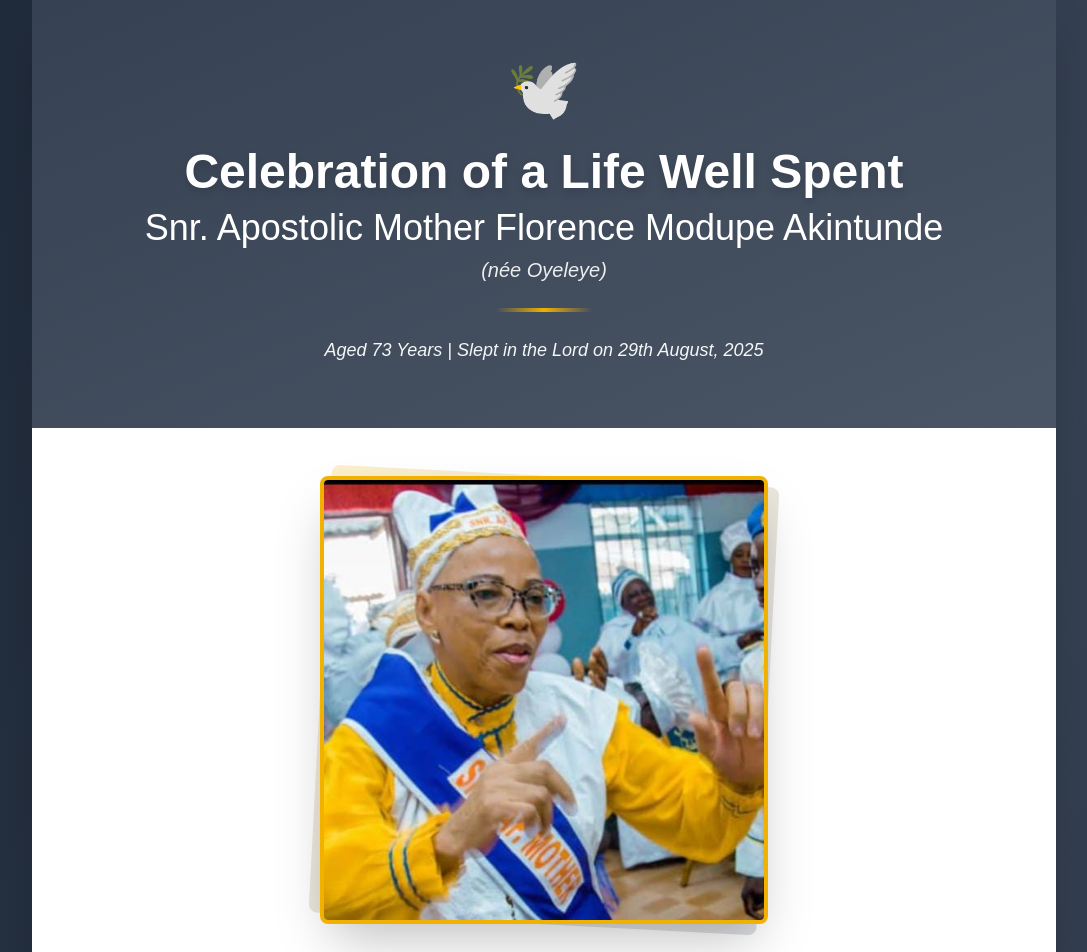
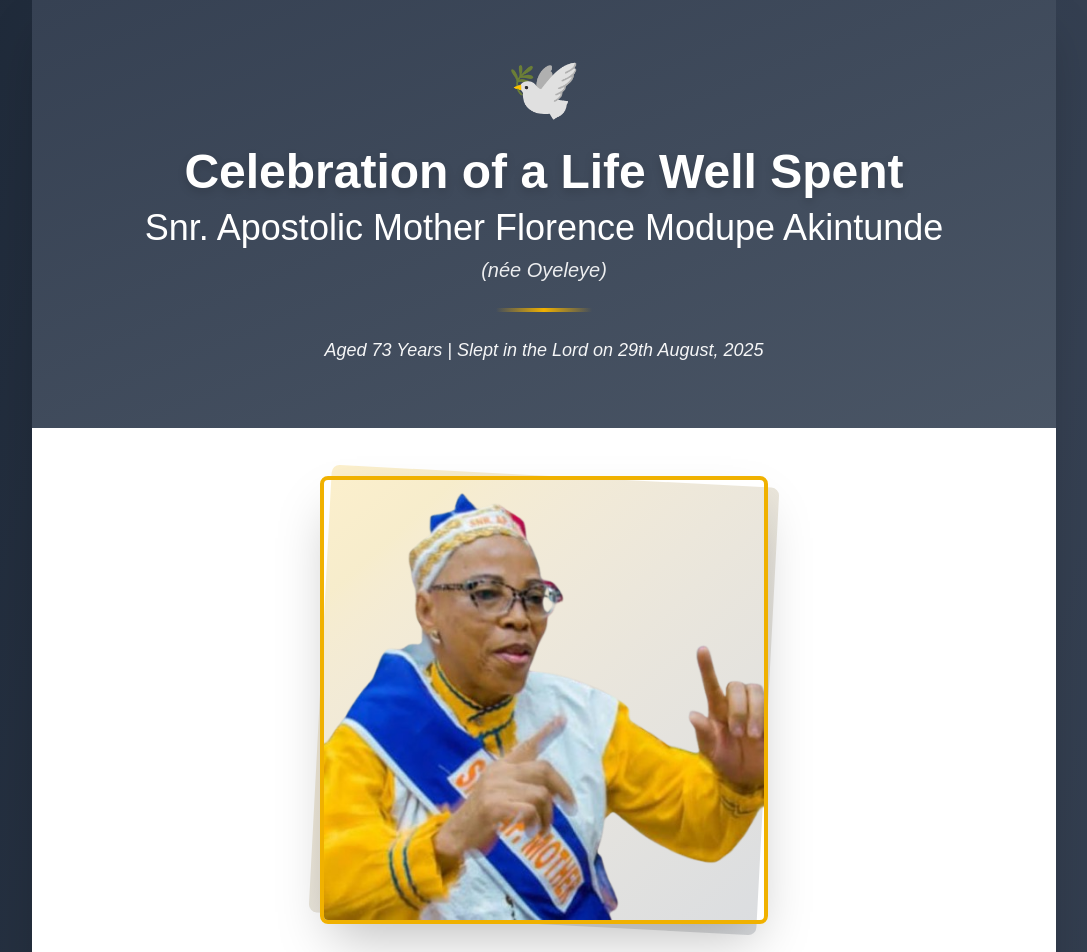
Before and after one commit to ebenezeryo/memorial-site, a Next.js app: page / in a window 1280 px wide. Shown: the top 952 px of the page, without its empty margins (96-1183 px from the left). Built offline with nearby package versions, Linux system fonts and the light colour scheme.

Commit message:
Update memorial photo to PNG format

```diff
--- a/app/page.tsx
+++ b/app/page.tsx
@@ -58,7 +58,7 @@ export default function Home() {
             <div className="relative inline-block">
               <div className="absolute inset-0 bg-gradient-to-br from-yellow-500/20 to-gray-600/20 rounded-lg transform rotate-3"></div>
               <img
-                src="/mama akin.jpg"
+                src="/mama_akin.png"
                 alt="Snr. Apostolic Mother Florence Modupe Akintunde"
                 className="relative rounded-lg shadow-2xl max-w-md w-full mx-auto border-4 border-yellow-500"
               />
```
Also changed, not shown: public/mama akin.jpg (deleted), public/mama_akin.png (added).
